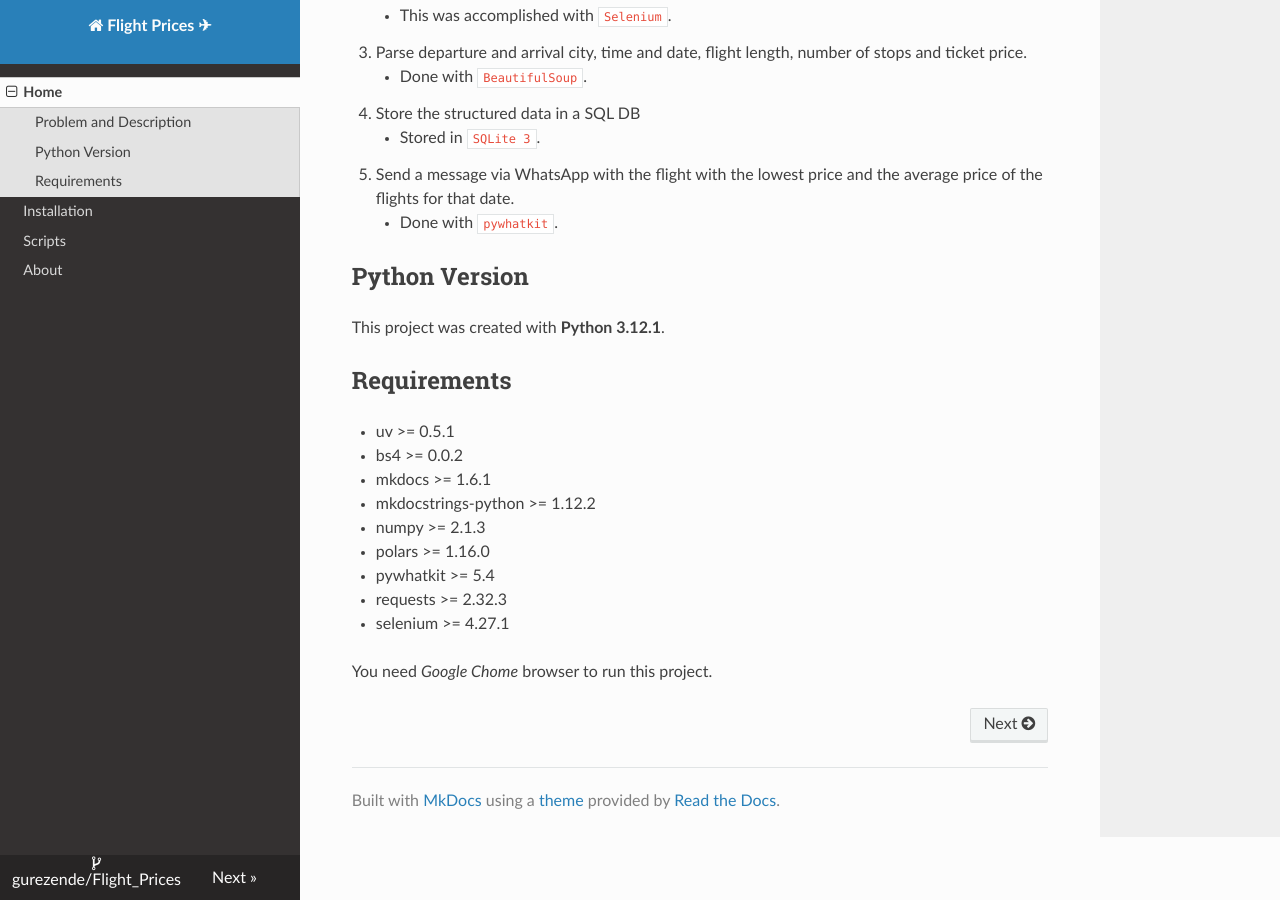
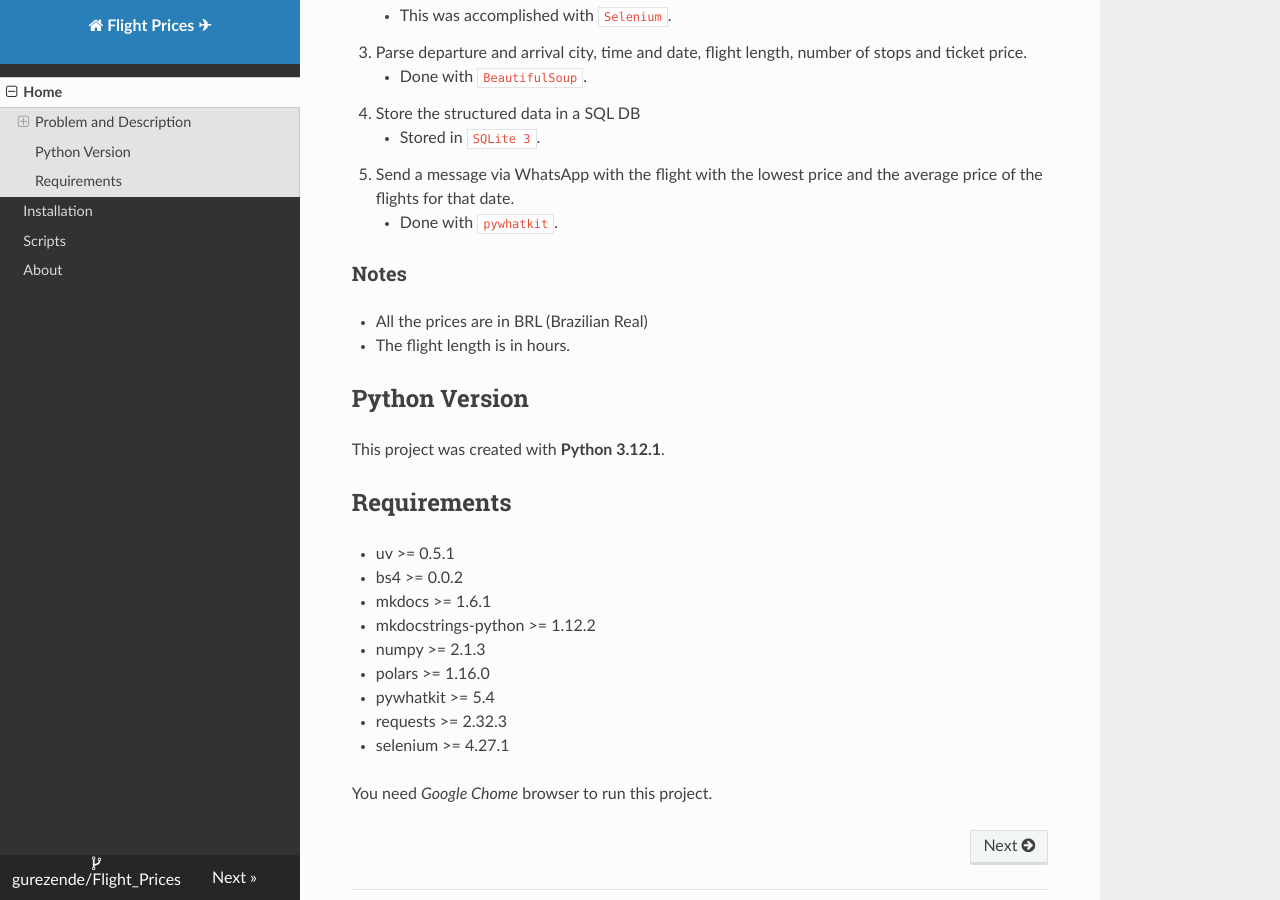
Before and after one commit to gurezende/Flight_Prices, an MkDocs documentation site: the page built from docs/index.md, in a window 1280 px wide and 900 px high, scrolled down 834 px. Built offline with MkDocs 1.6.1, drawn with Linux system fonts in a browser that asks for light colours; nearby versions of some CDN libraries.

Commit message:
upd: Update docs. Tests

```diff
--- a/docs/index.md
+++ b/docs/index.md
@@ -22,6 +22,11 @@ So, the scripts will:
 5. Send a message via WhatsApp with the flight with the lowest price and the average price of the flights for that date.
     * Done with `pywhatkit`.
 
+### Notes
+
+* All the prices are in BRL (Brazilian Real)
+* The flight length is in hours.
+
 ## Python Version
 
 This project was created with **Python 3.12.1**.
```
